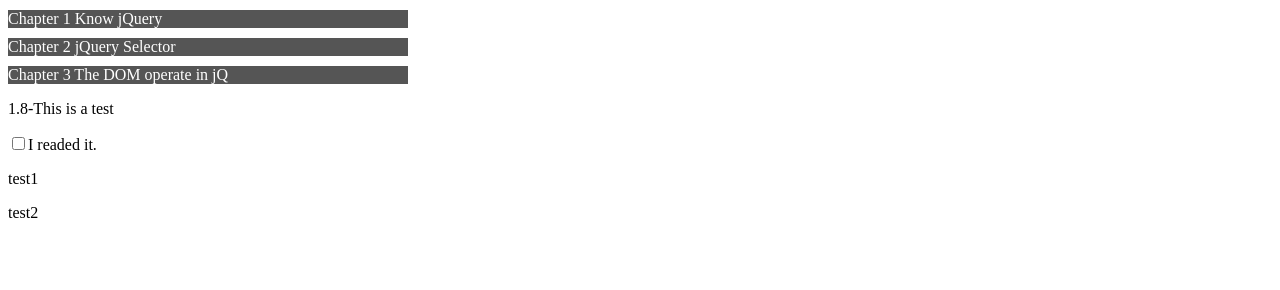
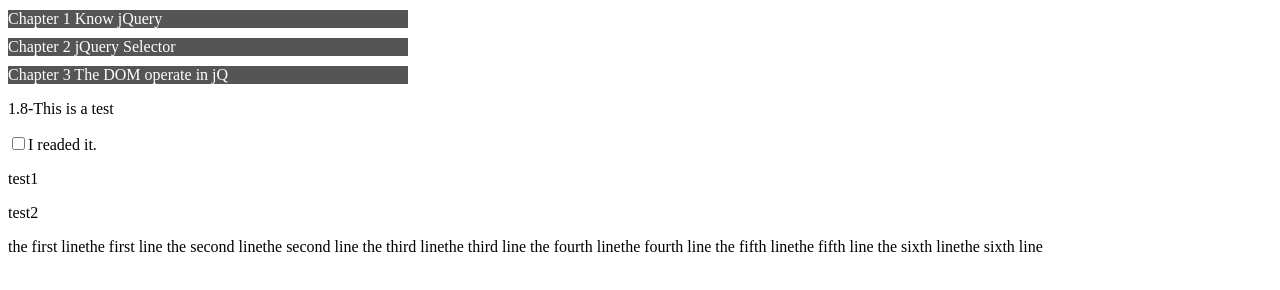
Before and after one commit to DZW314/Learning-website, a plain HTML site: page jq.html in a window 1280 px wide. Drawn offline with Linux system fonts and the light colour scheme.

Commit message:
Add jq.html and so on-2
Add jq.html and so on-2

```diff
--- a/jq.html
+++ b/jq.html
@@ -41,7 +41,12 @@
   <p>test1</p>
   <p>test2</p>
   <tbody>
-    <tr><td></td></tr>
+    <tr><td>the first line</td><td>the first line</td></tr>
+    <tr><td>the second line</td><td>the second line</td></tr>
+    <tr><td>the third line</td><td>the third line</td></tr>
+    <tr><td>the fourth line</td><td>the fourth line</td></tr>
+    <tr><td>the fifth line</td><td>the fifth line</td></tr>
+    <tr><td>the sixth line</td><td>the sixth line</td></tr>
   </tbody>
   <script src="js/dom/addLoadEvent.js"></script>
   <script src="js/jquery/chapter1.js"></script>
```
Also changed, not shown: js/dom/showpic.js (line endings or trailing spaces).
